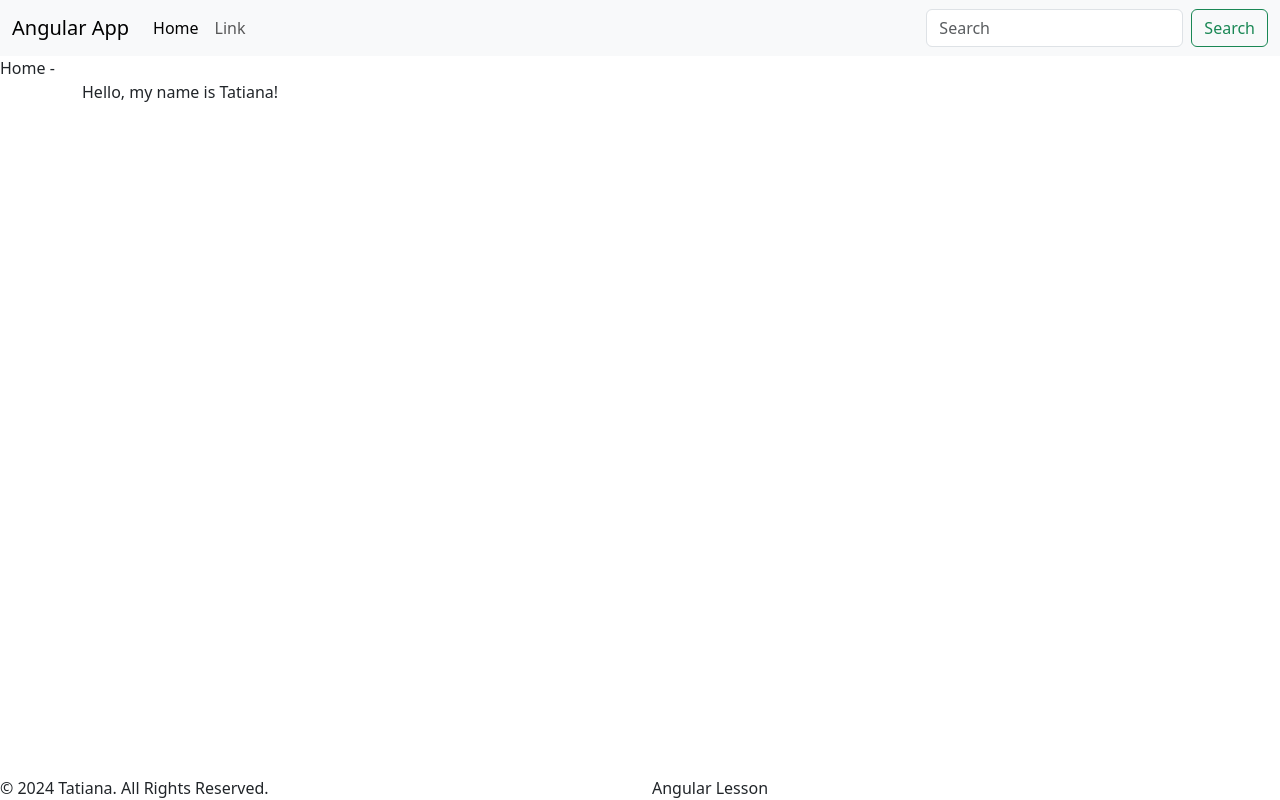
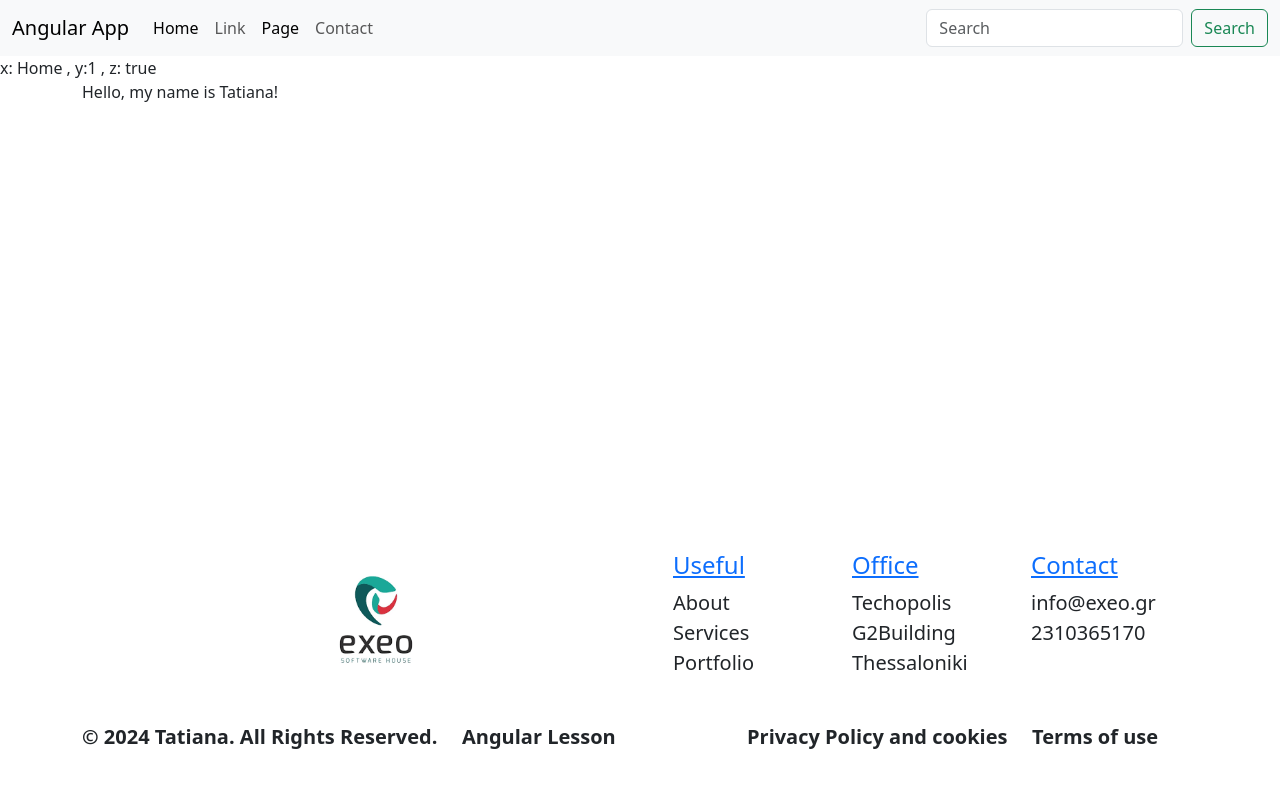
Before and after one commit to tatkrok/angular, an Angular app: page / in a window 1280 px wide. Built offline with nearby package versions, Linux system fonts and the light colour scheme.

Commit message:
Footer and Functions

```diff
--- a/src/app/ui/footer/footer.component.css
+++ b/src/app/ui/footer/footer.component.css
@@ -0,0 +1,11 @@
+.custom-list-margin {
+  margin-left: 200px;
+}
+
+.custom-row {
+  margin-right: 200px;
+  margin-left: 200px;
+}
+h5 {
+  text-decoration: underline;
+}
--- a/src/app/ui/footer/footer.component.html
+++ b/src/app/ui/footer/footer.component.html
@@ -1,8 +1,38 @@
-<div class="row">
-  <div class="col-6">
-    © 2024 Tatiana. All Rights Reserved.
+<div class="container">
+  <div class="row custom-row">
+    <div class="img-container col-3 mb-3">
+      <img src="/assets/icons/exeo.png" class="img-fluid" />
+    </div>
+    <div class="col-3">
+      <h5 class="fs-4 text-primary custom-list-margin">Useful</h5>
+      <ul class="list-unstyled mb-4 custom-list-margin">
+        <li class="fw-4 fs-5">About</li>
+        <li class="fw-4 fs-5">Services</li>
+        <li class="fw-4 fs-5">Portfolio</li>
+      </ul>
+    </div>
+    <div class="col-3">
+      <h5 class="fs-4 text-primary custom-list-margin">Office</h5>
+      <ul class="list-unstyled mb-4 custom-list-margin">
+        <li class="fw-4 fs-5">Techopolis</li>
+        <li class="fw-4 fs-5">G2Building</li>
+        <li class="fw-4 fs-5">Thessaloniki</li>
+      </ul>
+    </div>
+    <div class="col-3">
+      <h5 class="fs-4 text-primary custom-list-margin">Contact</h5>
+      <ul class="list-unstyled mb-4 custom-list-margin">
+        <li class="fw-4 fs-5">info&#64;exeo.gr</li>
+        <li class="fw-4 fs-5">2310365170</li>
+      </ul>
+    </div>
   </div>
-  <div class="col-4">
-    Angular Lesson
+  <div class="row">
+    <div class="fw-semibold col-4 fs-5 mb-5">
+      © 2024 Tatiana. All Rights Reserved.
+    </div>
+    <div class="fw-semibold col-3 fs-5">Angular Lesson</div>
+    <div class="fw-semibold col-3 fs-5">Privacy Policy and cookies</div>
+    <div class="fw-semibold col-2 fs-5">Terms of use</div>
   </div>
 </div>
--- a/src/app/ui/header/header.component.html
+++ b/src/app/ui/header/header.component.html
@@ -1,25 +1,85 @@
 <nav class="navbar navbar-expand-lg navbar-light bg-light">
   <div class="container-fluid">
     <a class="navbar-brand" href="#">Angular App</a>
-    <button class="navbar-toggler" type="button" data-bs-toggle="collapse" data-bs-target="#navbarSupportedContent" aria-controls="navbarSupportedContent" aria-expanded="false" aria-label="Toggle navigation">
+    <button
+      class="navbar-toggler"
+      type="button"
+      data-bs-toggle="collapse"
+      data-bs-target="#navbarSupportedContent"
+      aria-controls="navbarSupportedContent"
+      aria-expanded="false"
+      aria-label="Toggle navigation"
+    >
       <span class="navbar-toggler-icon"></span>
     </button>
     <div class="collapse navbar-collapse" id="navbarSupportedContent">
       <ul class="navbar-nav me-auto mb-2 mb-lg-0">
         <li class="nav-item">
-          <a class="nav-link active" aria-current="page" href="#" (click)="changeSelectedMenu('Home')">Home</a>
+          <a
+            class="nav-link active"
+            aria-current="page"
+            href="#"
+            (click)="
+              changeSelectedMenu('Home');
+              changeSelectedNumber(1);
+              changeSelectedBoolean(true)
+            "
+            >Home</a
+          >
         </li>
         <li class="nav-item">
-          <a class="nav-link" href="#" (click)="changeSelectedMenu('Link')">Link</a>
+          <a
+            class="nav-link"
+            href="#"
+            (click)="
+              changeSelectedMenu('Link');
+              changeSelectedNumber(2);
+              changeSelectedBoolean(true)
+            "
+            >Link</a
+          >
         </li>
       </ul>
+      <div class="collapse navbar-collapse" id="navbarSupportedContent">
+        <ul class="navbar-nav me-auto mb-2 mb-lg-0">
+          <li class="nav-item">
+            <a
+              class="nav-link active"
+              aria-current="page"
+              href="#"
+              (click)="
+                changeSelectedMenu('Page');
+                changeSelectedNumber(3);
+                changeSelectedBoolean(false)
+              "
+              >Page</a
+            >
+          </li>
+          <li class="nav-item">
+            <a
+              class="nav-link"
+              href="#"
+              (click)="
+                changeSelectedMenu('Contact');
+                changeSelectedNumber(4);
+                changeSelectedBoolean(false)
+              "
+              >Contact</a
+            >
+          </li>
+        </ul>
+      </div>
       <form class="d-flex">
-        <input class="form-control me-2" type="search" placeholder="Search" aria-label="Search">
+        <input
+          class="form-control me-2"
+          type="search"
+          placeholder="Search"
+          aria-label="Search"
+        />
         <button class="btn btn-outline-success" type="submit">Search</button>
       </form>
     </div>
   </div>
 </nav>
 
-
-{{ selectedMenuName$ | async}} - <!-- {{ selectedMenuId$ | async}} -->
+x: {{ x }} , y:{{ y }} , z: {{ z }}
--- a/src/app/ui/header/header.component.ts
+++ b/src/app/ui/header/header.component.ts
@@ -4,14 +4,22 @@ import { BehaviorSubject, Observable } from 'rxjs';
 @Component({
   selector: 'app-header',
   templateUrl: './header.component.html',
-  styleUrl: './header.component.css'
+  styleUrl: './header.component.css',
 })
 export class HeaderComponent {
-  selectedMenuNameSubject: BehaviorSubject<string> = new BehaviorSubject('Home');
-  selectedMenuName$: Observable<string> = this.selectedMenuNameSubject.asObservable();
+  x: string = 'Home';
+  y: number = 1;
+  z: boolean = true;
 
   changeSelectedMenu(selectedMenuName: string): void {
-    this.selectedMenuNameSubject.next(selectedMenuName);
+    this.x = selectedMenuName;
   }
 
+  changeSelectedNumber(selectedNumber: number) {
+    this.y = selectedNumber;
+  }
+
+  changeSelectedBoolean(selectedBoolean: boolean) {
+    this.z = selectedBoolean;
+  }
 }
```
Also changed, not shown: src/assets/icons/exeo.png (added).
